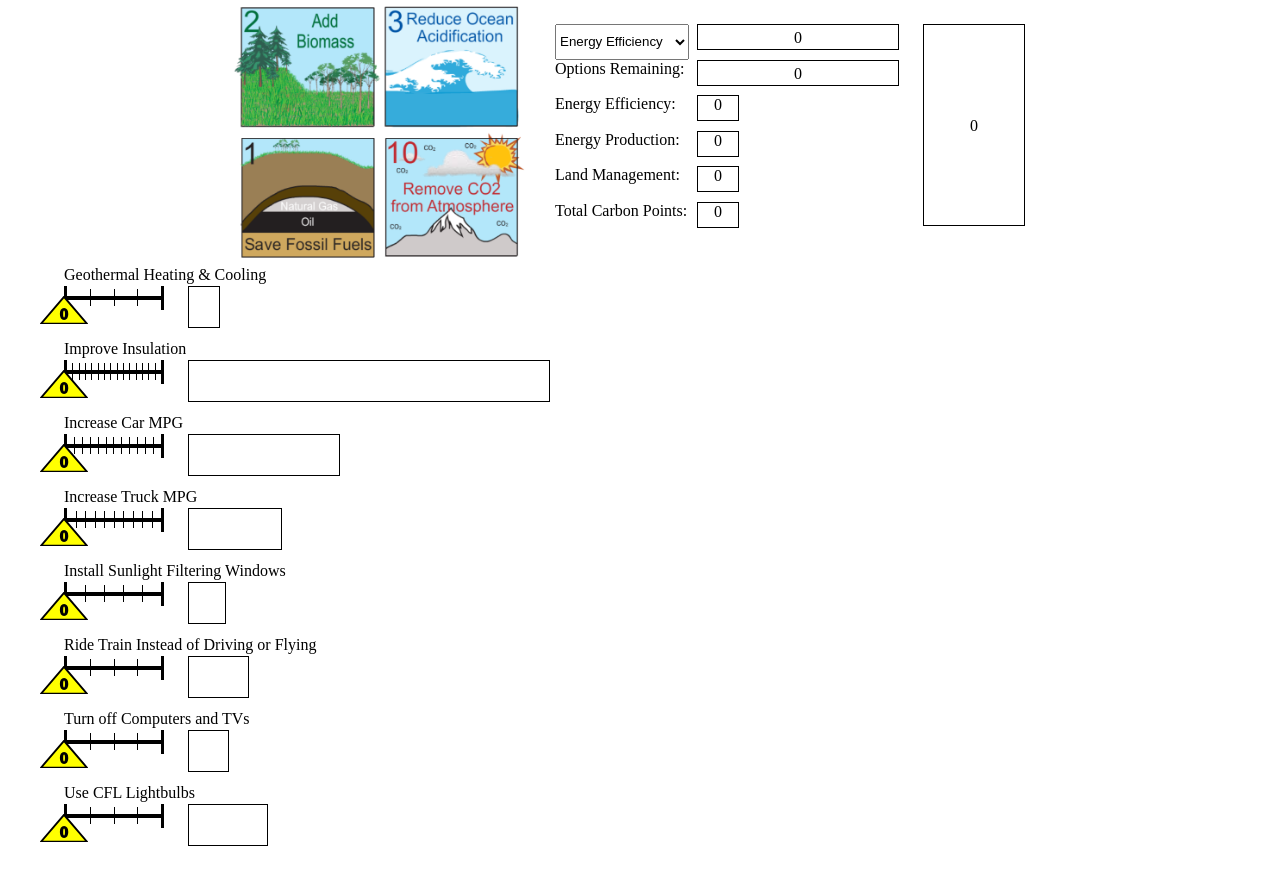
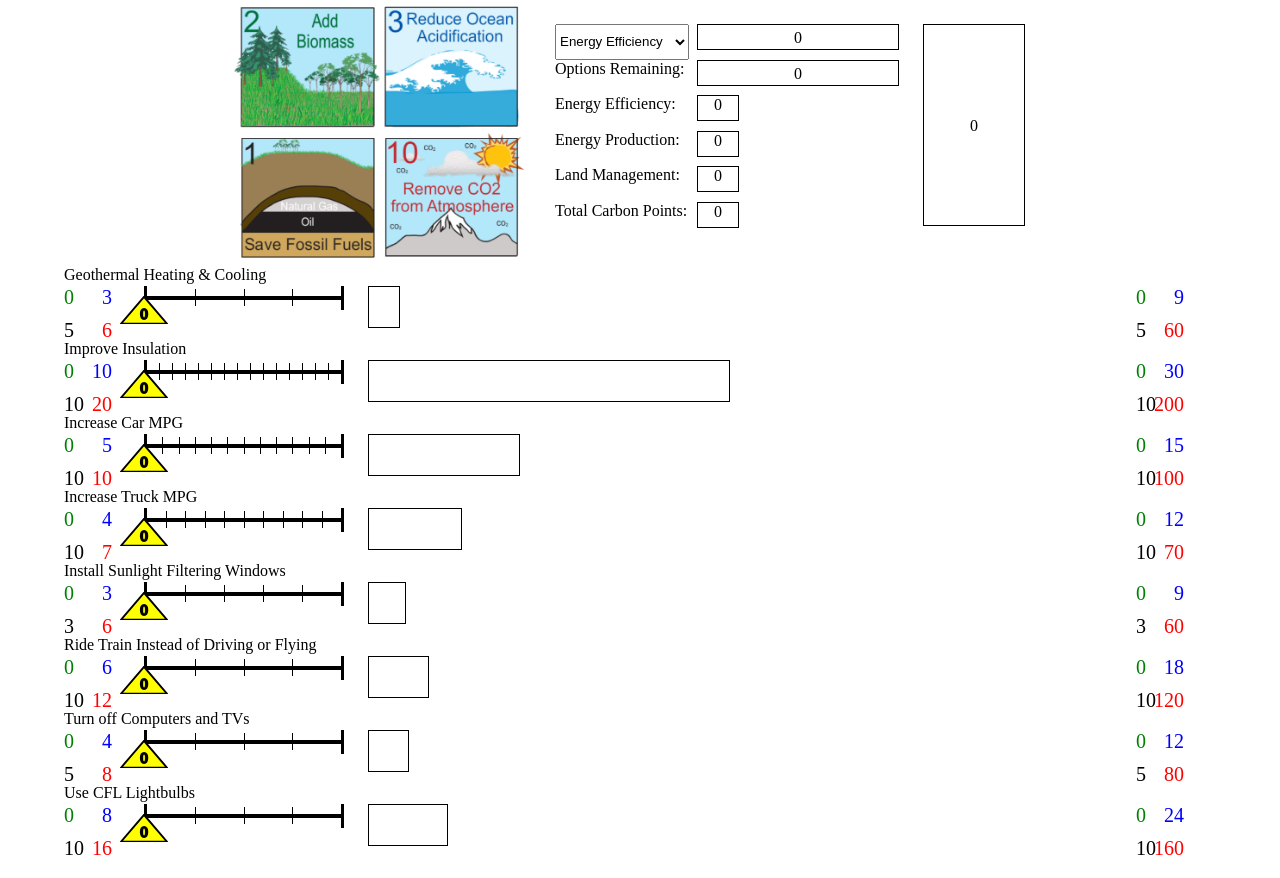
Before and after one commit to ryan-kustaborder/CarbonGame, a React (Create React App) app in the folder carbon-app/: page / in a window 1280 px wide. Built offline with nearby package versions, Linux system fonts and the light colour scheme.

Commit message:
Added point info

```diff
--- a/carbon-app/src/Control.jsx
+++ b/carbon-app/src/Control.jsx
@@ -6,6 +6,12 @@ export default function Control(props) {
     return (
         <div className="treatment">
             <label>{props.Control.name}</label>
+            <div className="Tons">
+                <p className="green">{props.Control.green}</p>
+                <p className="blue">{props.Control.blue}</p>
+                <p className="red">{props.Control.red}</p>
+                <p className="black">{props.Control.black}</p>
+            </div>
             <Slider
                 Name={props.Control.name}
                 Value={props.Value}
@@ -14,6 +20,12 @@ export default function Control(props) {
                 OnChange={props.SetValue}
             />
             <PointBar Points={props.Value} Control={props.Control} />
+            <div className="PPU">
+                <p className="green">{props.Control.green * 2}</p>
+                <p className="blue">{props.Control.blue * 3}</p>
+                <p className="red">{props.Control.red * 10}</p>
+                <p className="black">{props.Control.black * 1}</p>
+            </div>
         </div>
     );
 }
--- a/carbon-app/src/index.scss
+++ b/carbon-app/src/index.scss
@@ -12,7 +12,7 @@
 }
 
 .Slider {
-    width: 100px;
+    width: 200px;
     margin-right: 24px;
     position: relative;
     margin-bottom: 48px;
@@ -53,6 +53,8 @@
         stroke: black;
         stroke-width: 2px;
         width: 48px;
+
+        user-select: none;
     }
 }
 
@@ -180,3 +182,45 @@
     display: flex;
     margin-bottom: 24px;
 }
+
+.Tons,
+.PPU {
+    width: 48px;
+    height: 56px;
+    position: relative;
+    margin-right: 32px;
+    font-size: 20px;
+
+    &.PPU {
+        position: absolute;
+        right: 0;
+    }
+
+    & > .green {
+        color: green;
+        position: absolute;
+        top: 0;
+        left: 0;
+    }
+
+    & > .blue {
+        color: blue;
+        position: absolute;
+        top: 0;
+        right: 0;
+    }
+
+    & > .red {
+        color: red;
+        position: absolute;
+        bottom: 0;
+        right: 0;
+    }
+
+    & > .black {
+        color: black;
+        position: absolute;
+        bottom: 0;
+        left: 0;
+    }
+}
```
